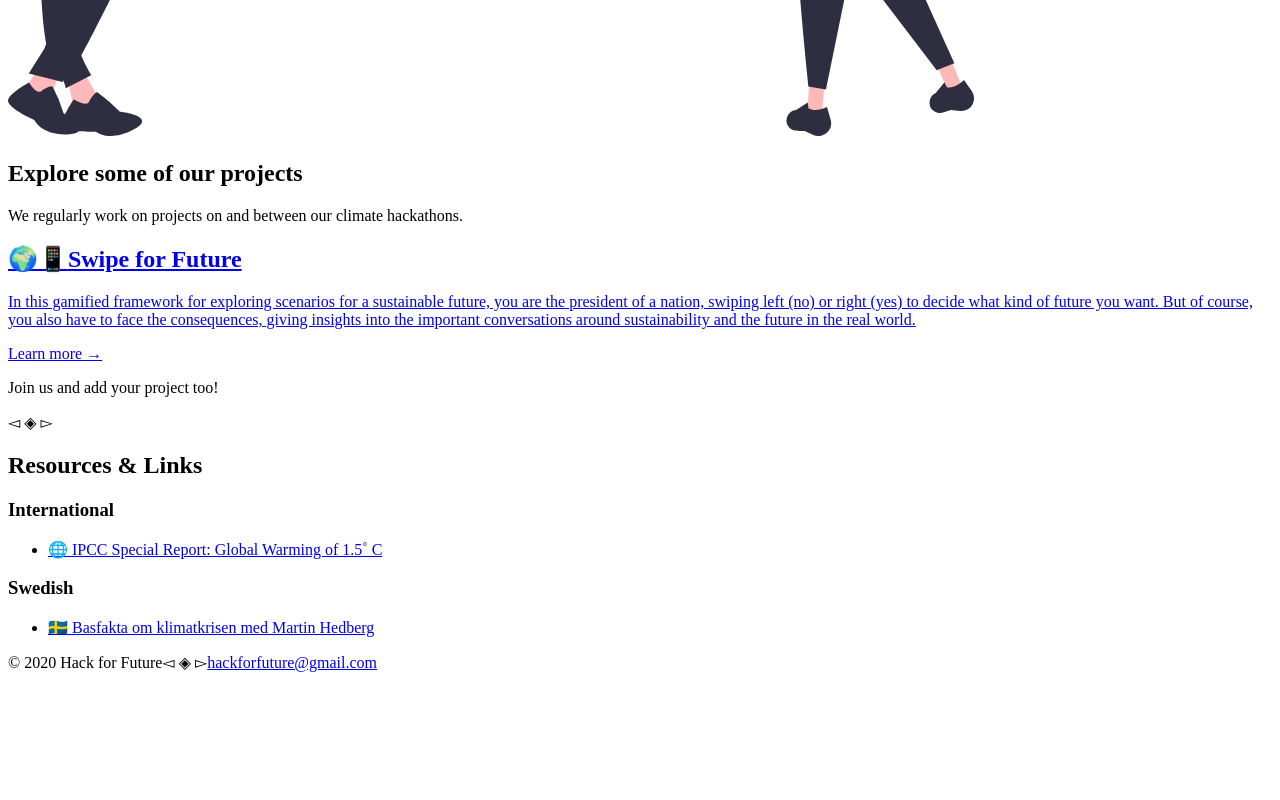
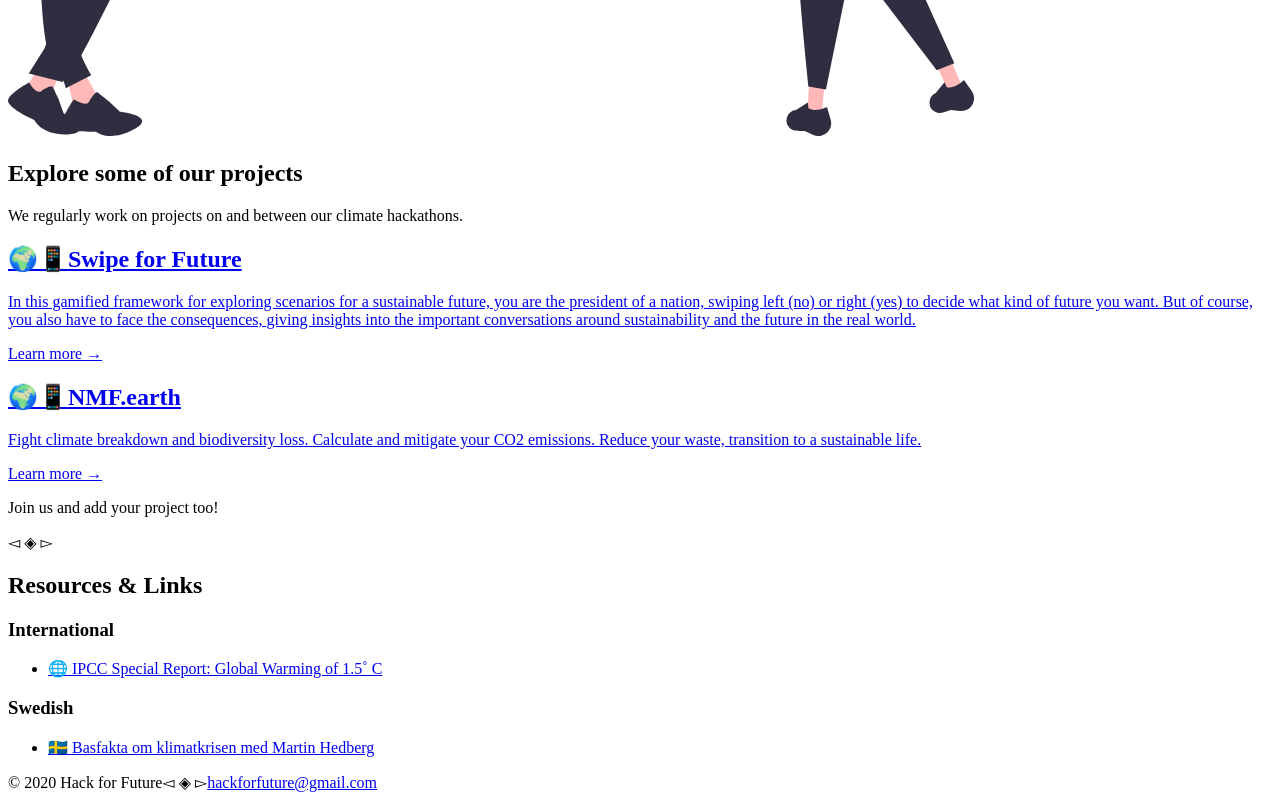
Before and after one commit to Greenheart/hackforfuture.org, a Next.js app: page /explore in a window 1280 px wide. Shown: the part 778-1578 px from the top of the page. Before the commit the page ends 1458 px from the top, so only its background shows below. Built offline with nearby package versions, Linux system fonts and the light colour scheme; a web font is replaced by a local one.

Commit message:
feature(explore): Add NMF.earth

```diff
--- a/components/ProjectCard.js
+++ b/components/ProjectCard.js
@@ -19,7 +19,7 @@
 )
 
 const ProjectCard = ({ title = '', href = '', text = '', emoji = '' }) => (
-    <div className="flex justify-center mt-6 mb-6 text-black">
+    <div className="flex justify-center my-2 text-black">
         {href.startsWith('http') ? (
             <Project title={title} href={href} text={text} emoji={emoji} />
         ) : (
--- a/pages/explore.js
+++ b/pages/explore.js
@@ -11,6 +11,13 @@
         emoji: '🌍📱',
         text:
             'In this gamified framework for exploring scenarios for a sustainable future, you are the president of a nation, swiping left (no) or right (yes) to decide what kind of future you want. But of course, you also have to face the consequences, giving insights into the important conversations around sustainability and the future in the real world.',
+    },
+    {
+        title: 'NMF.earth',
+        href: 'https://nmf.earth',
+        emoji: '🌍📱',
+        text:
+            ' Fight climate breakdown and biodiversity loss. Calculate and mitigate your CO2 emissions. Reduce your waste, transition to a sustainable life.',
     },
 ]
 
```
